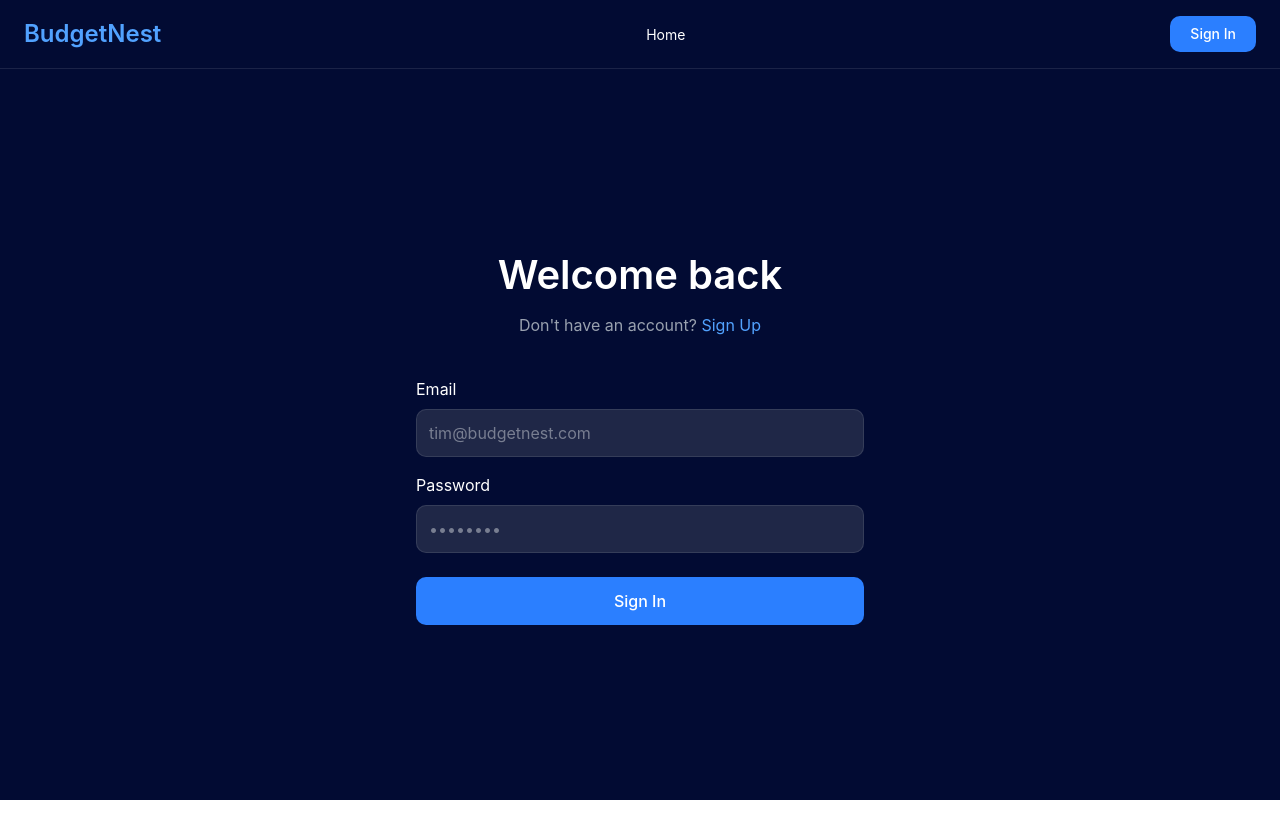
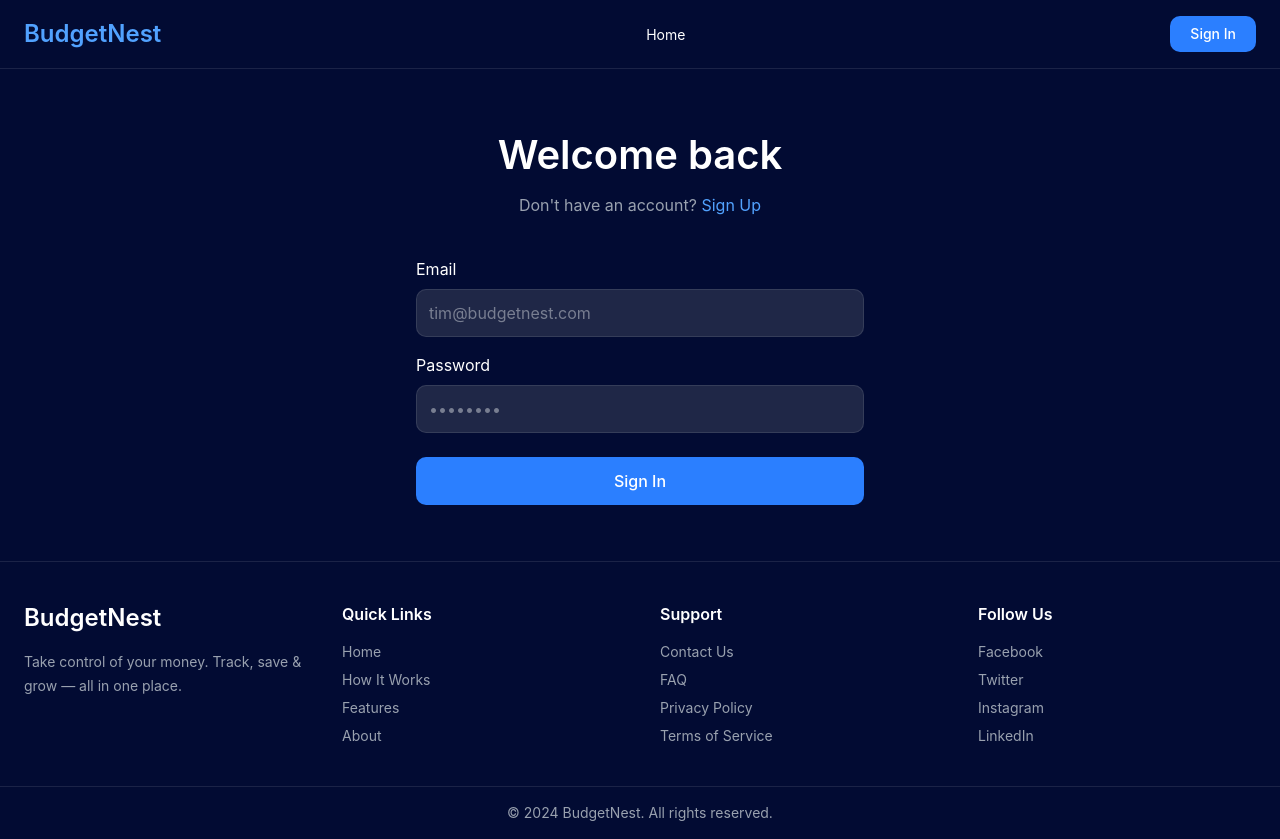
Before and after one commit to Maksas2002/Projektas1, a React (Vite) app in the folder front/: page / in a window 1280 px wide. Before the commit the page ends 800 px from the top, so only its background shows below. Built offline with nearby package versions, Linux system fonts and the light colour scheme.

Commit message:
fix footer for login

```diff
--- a/front/src/components/LoginForm.jsx
+++ b/front/src/components/LoginForm.jsx
@@ -24,7 +24,7 @@ function LoginForm() {
       const response = await axios.post(
         "http://localhost:3000/api/v1/user/login",
         formData,
-        { withCredentials: true }
+        { withCredentials: true },
       );
 
       const authResponse = response.data;
@@ -42,7 +42,6 @@ function LoginForm() {
       } else {
         navigate("/user/dashboard");
       }
-
     } catch (err) {
       setError(errorHandler(err));
     }
@@ -56,7 +55,9 @@ function LoginForm() {
             BudgetNest
           </Link>
           <nav>
-            <Link to="/" className="text-sm text-white hover:text-blue-300">Home</Link>
+            <Link to="/" className="text-sm text-white hover:text-blue-300">
+              Home
+            </Link>
           </nav>
           <Link
             to="/login"
@@ -70,13 +71,21 @@ function LoginForm() {
       <main className="flex flex-1 items-center justify-center px-6 py-14">
         <section className="w-full max-w-md">
           <div>
-            <h1 className="text-center text-[2.5rem] font-semibold text-white">Welcome back</h1>
+            <h1 className="text-center text-[2.5rem] font-semibold text-white">
+              Welcome back
+            </h1>
             <p className="mt-2 text-center text-[1rem] text-gray-400">
-              Don't have an account? <Link to="/signup" className="text-blue-400">Sign Up</Link>
+              Don't have an account?{" "}
+              <Link to="/signup" className="text-blue-400">
+                Sign Up
+              </Link>
             </p>
           </div>
 
-          <form onSubmit={handleSubmit(onSubmit)} className="flex flex-col justify-center gap-4 pt-10">
+          <form
+            onSubmit={handleSubmit(onSubmit)}
+            className="flex flex-col justify-center gap-4 pt-10"
+          >
             <div>
               <label className="mb-2 block text-white">Email</label>
               <input
@@ -86,12 +95,16 @@ function LoginForm() {
                   required: "Email is required",
                   pattern: {
                     value: /^[^\s@]+@[^\s@]+\.[^\s@]+$/,
-                    message: "Invalid email address"
-                  }
+                    message: "Invalid email address",
+                  },
                 })}
                 className="block h-12 w-full rounded-[10px] border border-white/10 bg-[#1f2747] px-3 text-gray-300 outline-none"
               />
-              {errors.email && <span className="mt-2 block text-sm text-red-500">{errors.email.message}</span>}
+              {errors.email && (
+                <span className="mt-2 block text-sm text-red-500">
+                  {errors.email.message}
+                </span>
+              )}
             </div>
 
             <div>
@@ -101,21 +114,78 @@ function LoginForm() {
                 placeholder="••••••••"
                 {...register("password", {
                   required: "Password is required",
-                  minLength: { value: 3, message: "Too short" }
+                  minLength: { value: 3, message: "Too short" },
                 })}
                 className="block h-12 w-full rounded-[10px] border border-white/10 bg-[#1f2747] px-3 text-gray-300 outline-none"
               />
-              {errors.password && <span className="mt-2 block text-sm text-red-500">{errors.password.message}</span>}
+              {errors.password && (
+                <span className="mt-2 block text-sm text-red-500">
+                  {errors.password.message}
+                </span>
+              )}
             </div>
 
-            <button type="submit" className="mt-2 cursor-pointer rounded-[10px] bg-blue-500 p-3 text-white transition hover:bg-blue-400 font-medium">
+            <button
+              type="submit"
+              className="mt-2 cursor-pointer rounded-[10px] bg-blue-500 p-3 text-white transition hover:bg-blue-400 font-medium"
+            >
               Sign In
             </button>
 
-            {error && <p className="mt-4 p-3 bg-red-500/10 border border-red-500/50 rounded-lg text-center text-red-500 text-sm">{error}</p>}
+            {error && (
+              <p className="mt-4 p-3 bg-red-500/10 border border-red-500/50 rounded-lg text-center text-red-500 text-sm">
+                {error}
+              </p>
+            )}
           </form>
         </section>
       </main>
+
+      <footer className="border-t border-white/10">
+        <div className="mx-auto grid max-w-7xl gap-10 px-6 py-10 md:grid-cols-4">
+          <div>
+            <h3 className="text-2xl font-semibold">BudgetNest</h3>
+            <p className="mt-4 text-sm leading-6 text-gray-400">
+              Take control of your money. Track, save &amp; grow — all in one
+              place.
+            </p>
+          </div>
+
+          <div>
+            <h4 className="text-base font-semibold">Quick Links</h4>
+            <ul className="mt-4 space-y-2 text-sm text-gray-400">
+              <li>Home</li>
+              <li>How It Works</li>
+              <li>Features</li>
+              <li>About</li>
+            </ul>
+          </div>
+
+          <div>
+            <h4 className="text-base font-semibold">Support</h4>
+            <ul className="mt-4 space-y-2 text-sm text-gray-400">
+              <li>Contact Us</li>
+              <li>FAQ</li>
+              <li>Privacy Policy</li>
+              <li>Terms of Service</li>
+            </ul>
+          </div>
+
+          <div>
+            <h4 className="text-base font-semibold">Follow Us</h4>
+            <ul className="mt-4 space-y-2 text-sm text-gray-400">
+              <li>Facebook</li>
+              <li>Twitter</li>
+              <li>Instagram</li>
+              <li>LinkedIn</li>
+            </ul>
+          </div>
+        </div>
+
+        <div className="border-t border-white/10 px-6 py-4 text-center text-sm text-gray-400">
+          © 2024 BudgetNest. All rights reserved.
+        </div>
+      </footer>
     </div>
   );
 }
```
